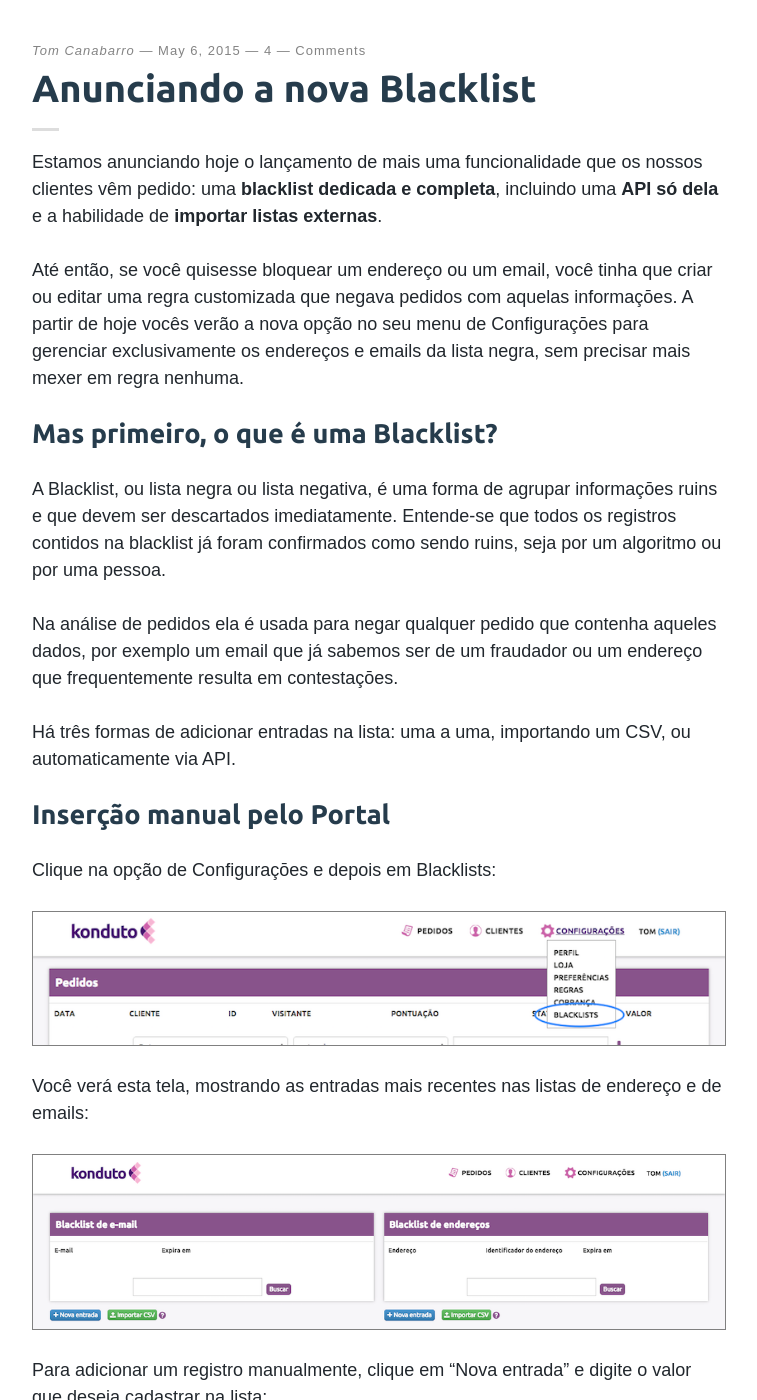
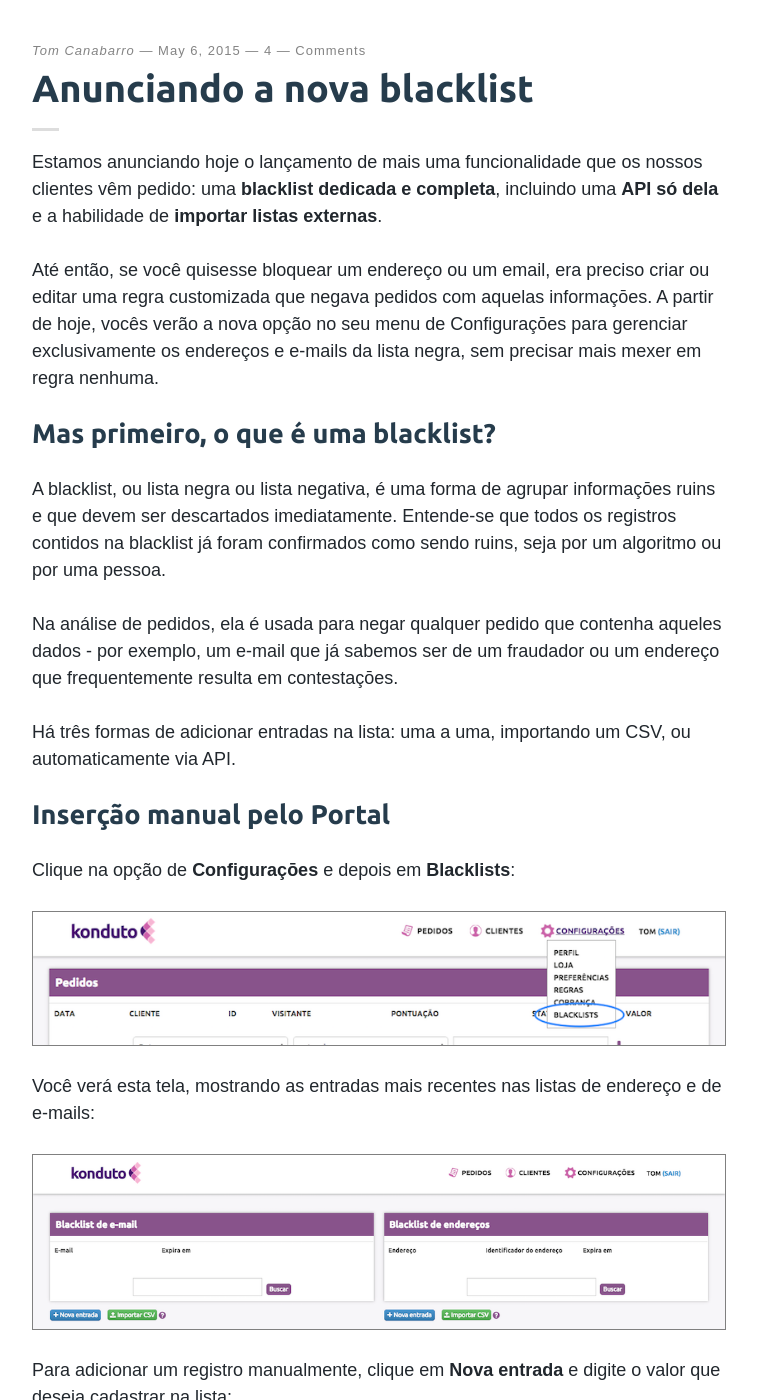
Before and after one commit to konduto/blog, a Jekyll site: the page built from _posts/pt/2015-04-15-anunciando-nova-blacklist.md, in a window 1280 px wide and 1400 px high, scrolled down 595 px. Shown: the whole window, without its empty margins (261-1018 px from the left). Built offline with Jekyll 4.4.1, drawn with Linux system fonts in a browser that asks for light colours; nearby versions of some CDN libraries; comment, search, counter and statistics services are not loaded; some of the changed text lies outside the part shown.

Commit message:
posts update 151015 1709

```diff
--- a/_posts/pt/2015-04-15-anunciando-nova-blacklist.md
+++ b/_posts/pt/2015-04-15-anunciando-nova-blacklist.md
@@ -1,8 +1,8 @@
 ---
 layout: post
 date: '2015-05-06T15:42:00-03:00'
-title: "Anunciando a nova Blacklist"
-excerpt: "A nossa nova Blacklist tem até uma API dedicada. Saiba mais sobre esta nova
+title: "Anunciando a nova blacklist"
+excerpt: "A nossa nova blacklist tem até uma API dedicada. Saiba mais sobre esta nova
 funcionalidade, que já está no ar!"
 cover_image: blacklist-post/cover.jpg
 cover_image_caption: "Image by <a href='https://www.flickr.com/photos/perspective/'>Elvert Barnes</a>"
@@ -12,21 +12,20 @@
 pedido: uma **blacklist dedicada e completa**, incluindo uma **API só dela** e a habilidade
 de **importar listas externas**.
 
-Até então, se você quisesse bloquear  um endereço ou um email, você tinha que criar ou editar
-uma regra customizada que negava pedidos com aquelas informaçōes. A partir de hoje vocês
+Até então, se você quisesse bloquear um endereço ou um email, era preciso criar ou editar
+uma regra customizada que negava pedidos com aquelas informaçōes. A partir de hoje, vocês
 verão a nova opção no seu menu de Configuraçōes para gerenciar exclusivamente os endereços
-e emails da lista negra, sem precisar mais mexer em regra nenhuma.
+e e-mails da lista negra, sem precisar mais mexer em regra nenhuma.
 
-## Mas primeiro, o que é uma Blacklist?
+## Mas primeiro, o que é uma blacklist?
 
-A Blacklist, ou lista negra ou lista negativa, é uma forma de agrupar informaçōes ruins e
+A blacklist, ou lista negra ou lista negativa, é uma forma de agrupar informaçōes ruins e
 que devem ser descartados imediatamente. Entende-se que todos os registros contidos na
 blacklist já foram confirmados como sendo ruins, seja por um algoritmo ou por uma pessoa.
 
-Na análise de pedidos ela é usada para negar qualquer pedido que contenha aqueles dados, por
-exemplo um email que já sabemos ser de um fraudador ou um endereço que frequentemente resulta
+Na análise de pedidos, ela é usada para negar qualquer pedido que contenha aqueles dados - por
+exemplo, um e-mail que já sabemos ser de um fraudador ou um endereço que frequentemente resulta
 em contestaçōes.
-
 
 Há três formas de adicionar entradas na lista: uma a uma, importando um CSV, ou automaticamente
 via API.
@@ -34,38 +33,37 @@
 
 ## Inserção manual pelo Portal
 
-Clique na opção de Configuraçōes e depois em Blacklists:
+Clique na opção de **Configuraçōes** e depois em **Blacklists**:
 
 ![Blacklist](/images/blacklist-post/pt/blacklist_menu.png)
 
-Você verá esta tela, mostrando as entradas mais recentes nas listas de endereço e de emails:
+Você verá esta tela, mostrando as entradas mais recentes nas listas de endereço e de e-mails:
 
 ![Blacklist](/images/blacklist-post/pt/blacklist_home.png)
 
-Para adicionar um registro manualmente, clique em "Nova entrada" e digite o valor que deseja
+Para adicionar um registro manualmente, clique em **Nova entrada** e digite o valor que deseja
 cadastrar na lista:
 
 ![Blacklist](/images/blacklist-post/pt/blacklist_manual_entry.png)
 
-Pronto, a próxima transação que for analisada já levará em conta este registro.
+Pronto! A próxima transação que for analisada já levará em conta este registro.
 
 ![Blacklist](/images/blacklist-post/pt/blacklist_manual_confirm.png)
 
 **Notou o campo "data de expiração"?**
 
 Se você não quer deixar um registro permanentemente na blacklist, mas deseja apenas
-bloquea-los por algum tempo, então use a data de expiração.
+bloqueá-los por algum tempo, então use a data de expiração.
 
 ![Blacklist](/images/blacklist-post/pt/blacklist_expires_in.png)
 
-Ao atingir a data limite o sistema irá remover aquele registro da Blacklist, e novos
+Ao atingir a data limite, o sistema irá remover aquele registro da Blacklist, e novos
 pedidos que contém aquelas informaçōes serão aprovados.
-
 
 ## Importando um CSV
 
 Se você tem uma lista de registros que deseja importar em massa, então esta opção é para
-você. Clique no botão importar:
+você! Clique no botão importar:
 
 ![Blacklist](/images/blacklist-post/pt/blacklist_csv_import.png)
 
@@ -78,16 +76,15 @@
 
 ![Blacklist](/images/blacklist-post/pt/blacklist_csv_success.png)
 
-
 ## Utilizando a API
 
 A nova API de Blacklist permite que você automatize o gerenciamento ou importação dos
 registros.
 
-Com ela você pode adicionar um novo registro, consultar se um dado está na lista, atualizar
+Com ela, você pode adicionar um novo registro, consultar se um dado está na lista, atualizar
 a data de expiração daquele registro e também remover a entrada da lista negra.
 
-Para adicionar um email à Blacklist basta fazer o seguinte POST:
+Para adicionar um e-mail à blacklist basta fazer o seguinte post:
 
 {% highlight bash %}
 $ curl -u T738D516F09CAB3A2C1EE: -X POST \
```
Also changed, not shown: other parts of _posts/pt/2015-04-15-anunciando-nova-blacklist.md (+5 -3 lines), _posts/pt/2015-04-09-coisas-que-voce-acha-que-sabe-sobre-ips-sqn.md (+19 -11 lines).
